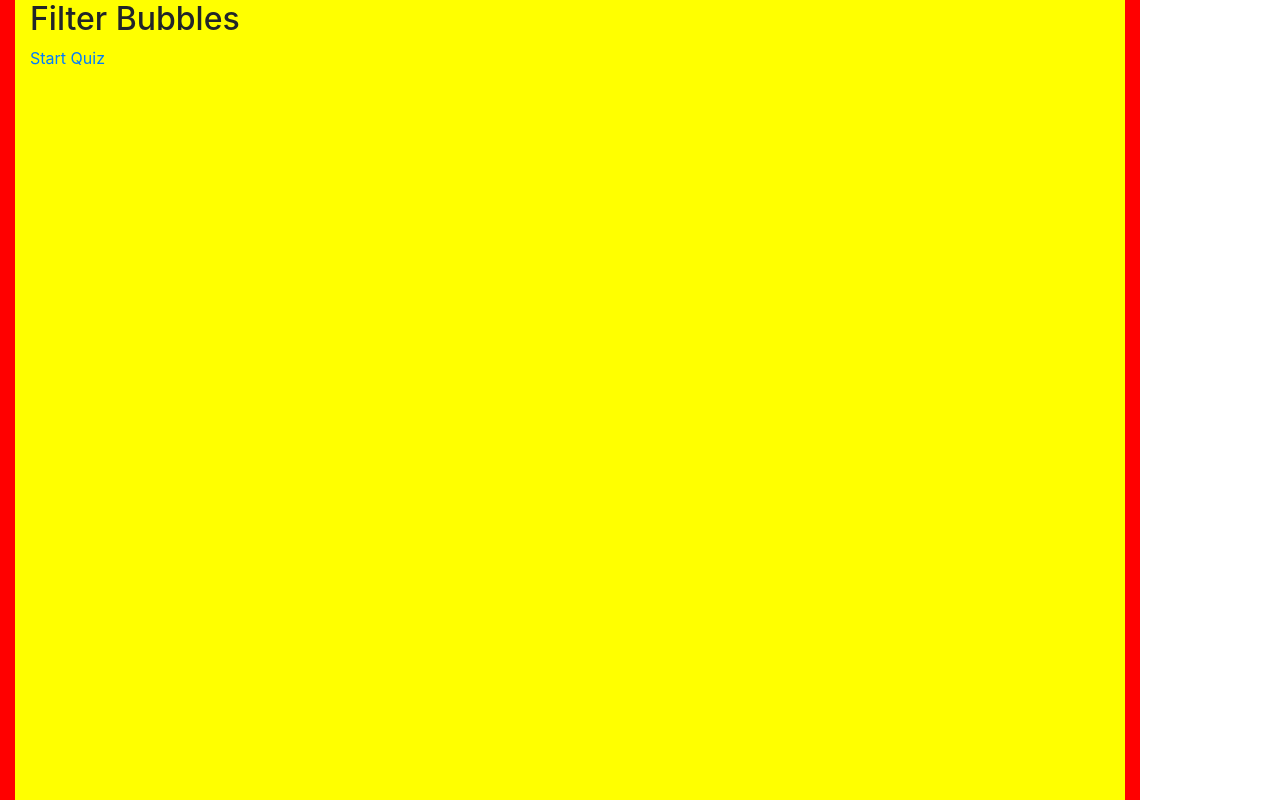
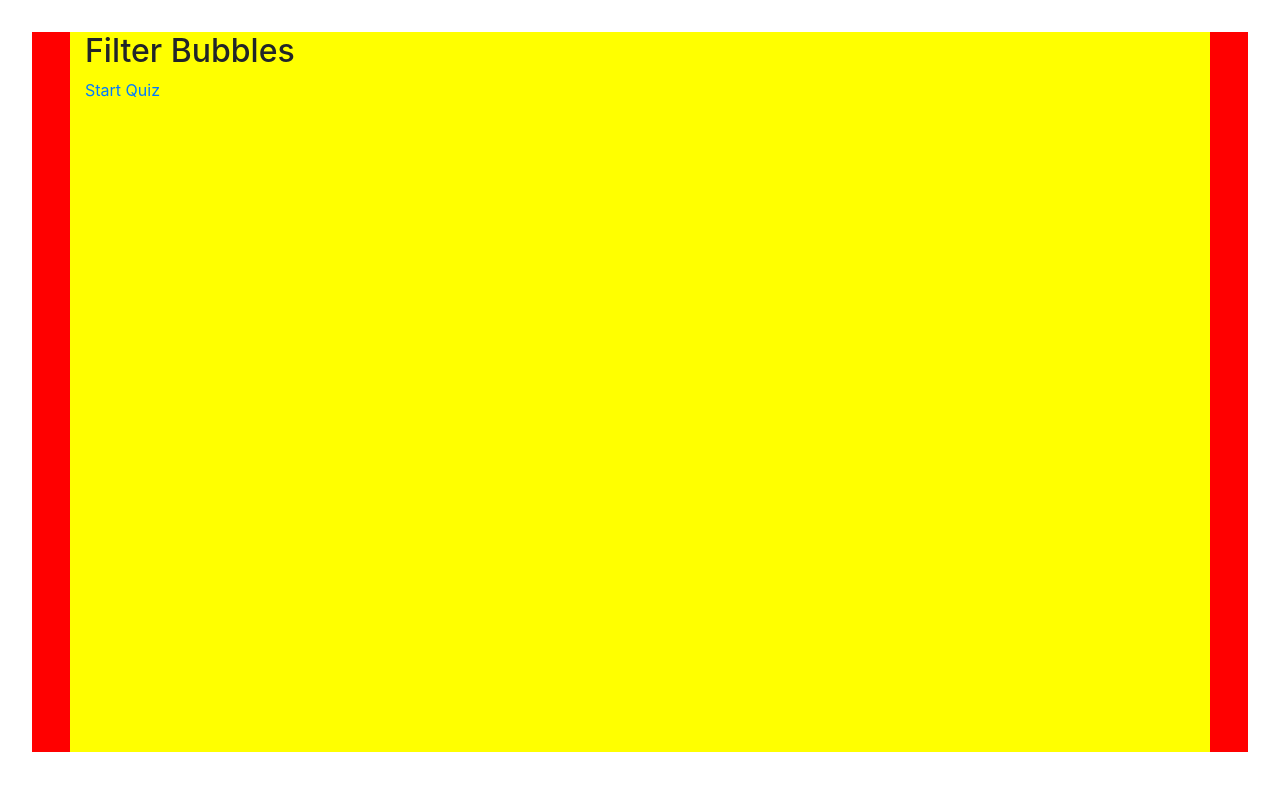
Before and after one commit to Chris-Perkins/ENC4416-Filter-Bubbles-Creating-Community, a React app: page / in a window 1280 px wide. Built offline with nearby package versions, Linux system fonts and the light colour scheme.

Commit message:
Adjust margins on main landing page

```diff
--- a/src/components/home.tsx
+++ b/src/components/home.tsx
@@ -6,8 +6,10 @@ import {
 import { Quiz } from "./Quiz";
 
 const pageStyle = {
-    width:"100%",
-    height:"100%",
+    marginTop:"2.5%",
+    marginLeft:"2.5%",
+    width:"95%",
+    height:"90%",
     backgroundColor:"#FF0000",
     position:"absolute" as "absolute"
 };
@@ -26,9 +28,9 @@ const paragraph = {
 export class Home extends React.Component {
     render() {
         return (
-            <Container style={pageStyle}>
+            <div style={pageStyle}>
                 <Quiz />
-            </Container>
+            </div>
         );
     }
 }
```
